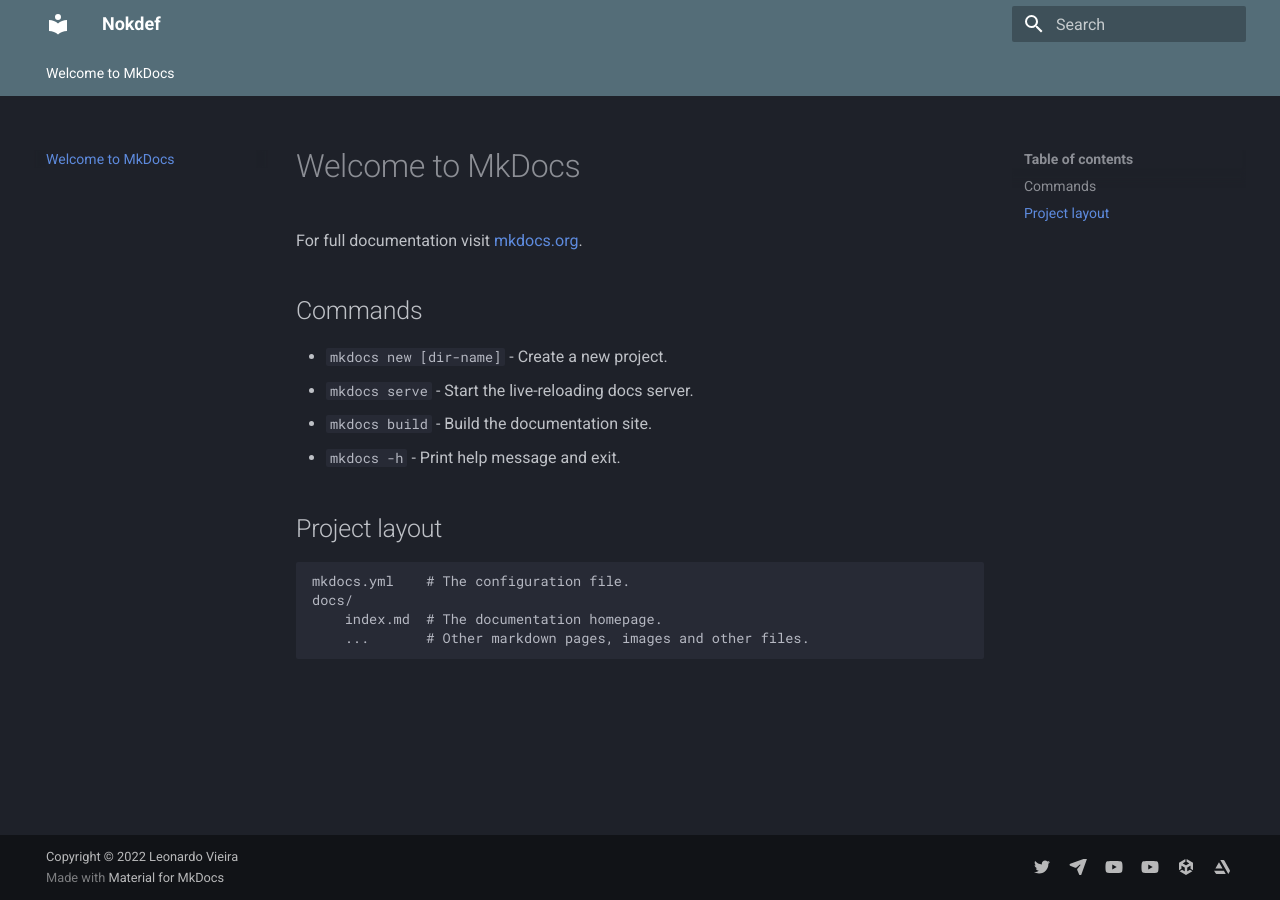
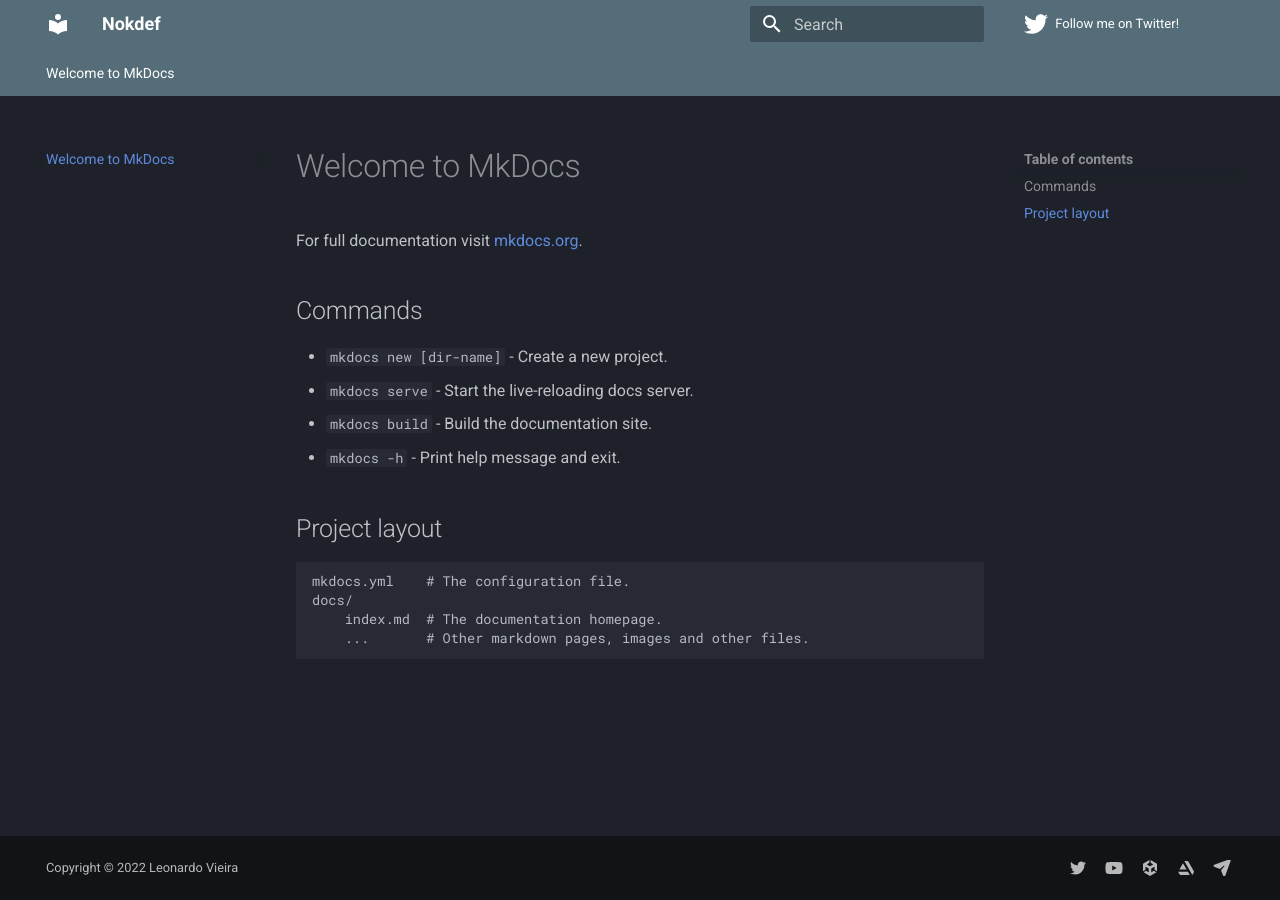
Before and after one commit to Nokdef/NokdefWebsite, an MkDocs documentation site: the page built from docs/index.md, in a window 1280 px wide. Built offline with MkDocs 1.6.1 and Material for MkDocs 9.7.7, drawn with Linux system fonts in a browser that asks for light colours.

Commit message:
Update mkdocs.yml

```diff
--- a/mkdocs.yml
+++ b/mkdocs.yml
@@ -11,7 +11,8 @@
     - navigation.tabs
     - navigation.indexes
     - navigation.top
-
+  icon:
+    repo: fontawesome/brands/twitter
 
 plugins:
   - search
@@ -27,17 +28,19 @@
     - icon: fontawesome/brands/twitter
       link: https://twitter.com/MrNokdef
       name: Leo's Personal Twitter
-    - icon: fontawesome/solid/paper-plane
-      link: mailto:<leonardo.v.alvarez@hotmail.com>
-      name: Shoot me an E-Mail
     - icon: fontawesome/brands/youtube
       link: https://www.youtube.com/c/nokdef
       name: Nokdef's Channel
-    - icon: fontawesome/brands/youtube
-      link: https://www.youtube.com/pilotostudio
-      name: Piloto Studio's Channel
     - icon: fontawesome/brands/unity
       link: https://assetstore.unity.com/publishers/48767
       name: Our Online Store
     - icon: fontawesome/brands/artstation
       link: https://www.artstation.com/nokdef
+    - icon: fontawesome/solid/paper-plane
+      link: mailto:<leonardo.v.alvarez@hotmail.com>
+      name: Shoot me an E-Mail
+  generator: false
+
+
+repo_url: https://twitter.com/MrNokdef
+repo_name: Follow me on Twitter!
```
